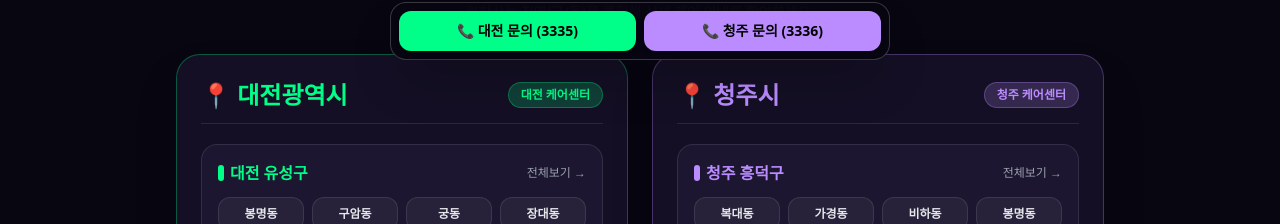
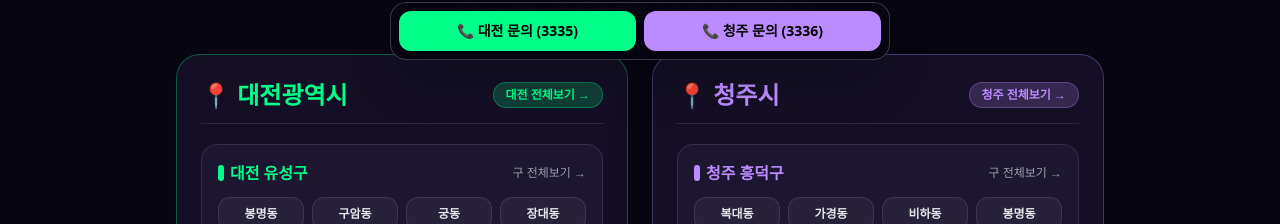
Before and after one commit to gunma1004/dj-cj-sslim, a Next.js app: page / in a window 1280 px wide. Shown: the part 728-952 px from the top of the page. Built offline with nearby package versions, Linux system fonts and the light colour scheme.

Commit message:
feat: S슬림 브랜딩 및 5대 코스표, 시구동 회피 키워드 적용 완료

```diff
--- a/app/page.tsx
+++ b/app/page.tsx
@@ -196,24 +196,29 @@ export default function HomePage() {
       </section>
 
       <main className="max-w-[960px] mx-auto px-4 mt-12 space-y-16">
-        {/* 지역 선택 카테고리 */}
+        {/* 지역 선택 카테고리 (대전/청주 시 페이지 링크 추가 완료) */}
         <section id="area">
           <div className="text-center mb-8">
             <p className="text-[#ba8cff] font-extrabold text-xs tracking-widest mb-1">LOCATION</p>
             <h2 className="text-2xl sm:text-3xl font-black text-white">지역별 서비스 안내</h2>
-            <p className="text-[#e1d9f5] text-sm mt-1">원하시는 지역(구/동)을 클릭해 상세 케어 안내를 확인하세요.</p>
+            <p className="text-[#e1d9f5] text-sm mt-1">원하시는 지역(시/구/동)을 클릭해 상세 케어 안내를 확인하세요.</p>
           </div>
 
           <div className="grid grid-cols-1 md:grid-cols-2 gap-6 text-left">
             {/* 대전 파트 */}
             <div className="p-6 rounded-3xl bg-[#140f24] border border-[#00ff88]/30 shadow-2xl">
               <div className="flex items-center justify-between mb-5 pb-3 border-b border-white/10">
-                <h3 className="text-2xl font-black text-white flex items-center gap-2">
-                  <span className="text-[#00ff88]">📍 대전광역시</span>
-                </h3>
-                <span className="text-xs bg-[#00ff88]/20 text-[#00ff88] px-3 py-1 rounded-full font-bold border border-[#00ff88]/30">
-                  대전 케어센터
-                </span>
+                <Link href="/daejeon" className="group">
+                  <h3 className="text-2xl font-black text-white group-hover:text-[#00ff88] transition-colors flex items-center gap-2">
+                    <span className="text-[#00ff88]">📍 대전광역시</span>
+                  </h3>
+                </Link>
+                <Link
+                  href="/daejeon"
+                  className="text-xs bg-[#00ff88]/20 text-[#00ff88] hover:bg-[#00ff88] hover:text-black transition-all px-3 py-1 rounded-full font-bold border border-[#00ff88]/30"
+                >
+                  대전 전체보기 →
+                </Link>
               </div>
 
               <div className="space-y-5">
@@ -227,7 +232,7 @@ export default function HomePage() {
                         <span className="w-1.5 h-4 bg-[#00ff88] rounded-full"></span>
                         대전 {district.name}
                       </span>
-                      <span className="text-xs text-gray-400 font-normal hover:underline">전체보기 →</span>
+                      <span className="text-xs text-gray-400 font-normal hover:underline">구 전체보기 →</span>
                     </Link>
 
                     <div className="grid grid-cols-3 sm:grid-cols-4 gap-2">
@@ -249,12 +254,17 @@ export default function HomePage() {
             {/* 청주 파트 */}
             <div className="p-6 rounded-3xl bg-[#140f24] border border-[#ba8cff]/30 shadow-2xl">
               <div className="flex items-center justify-between mb-5 pb-3 border-b border-white/10">
-                <h3 className="text-2xl font-black text-white flex items-center gap-2">
-                  <span className="text-[#ba8cff]">📍 청주시</span>
-                </h3>
-                <span className="text-xs bg-[#ba8cff]/20 text-[#ba8cff] px-3 py-1 rounded-full font-bold border border-[#ba8cff]/30">
-                  청주 케어센터
-                </span>
+                <Link href="/cheongju" className="group">
+                  <h3 className="text-2xl font-black text-white group-hover:text-[#ba8cff] transition-colors flex items-center gap-2">
+                    <span className="text-[#ba8cff]">📍 청주시</span>
+                  </h3>
+                </Link>
+                <Link
+                  href="/cheongju"
+                  className="text-xs bg-[#ba8cff]/20 text-[#ba8cff] hover:bg-[#ba8cff] hover:text-black transition-all px-3 py-1 rounded-full font-bold border border-[#ba8cff]/30"
+                >
+                  청주 전체보기 →
+                </Link>
               </div>
 
               <div className="space-y-5">
@@ -268,7 +278,7 @@ export default function HomePage() {
                         <span className="w-1.5 h-4 bg-[#ba8cff] rounded-full"></span>
                         청주 {district.name}
                       </span>
-                      <span className="text-xs text-gray-400 font-normal hover:underline">전체보기 →</span>
+                      <span className="text-xs text-gray-400 font-normal hover:underline">구 전체보기 →</span>
                     </Link>
 
                     <div className="grid grid-cols-3 sm:grid-cols-4 gap-2">
@@ -289,7 +299,7 @@ export default function HomePage() {
           </div>
         </section>
 
-        {/* 💌 코스 및 요금 안내 */}
+        {/* 💌 코스 및 요금 안내 (신규 코스표 반영 완료) */}
         <section id="course">
           <div className="text-center mb-8">
             <p className="text-[#ba8cff] font-extrabold text-xs tracking-widest mb-1">COURSE & PRICE</p>
```
